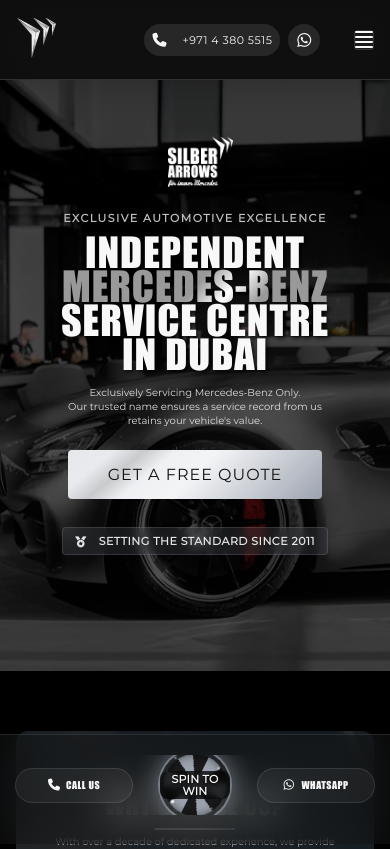
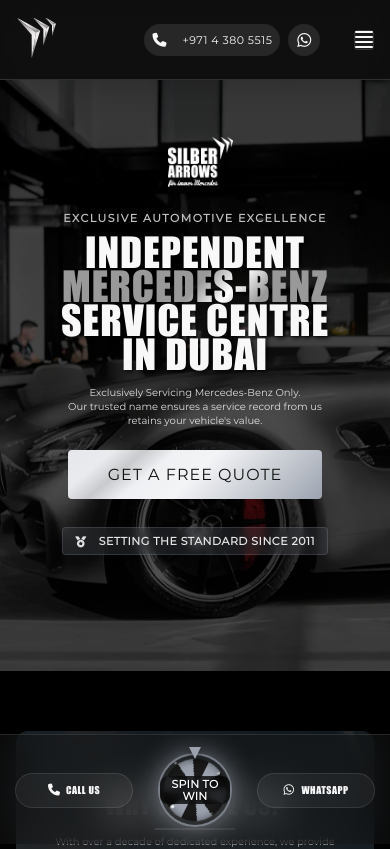
Before and after one commit to gentlegiant96202/silberarrows.github.io, a Next.js app: page / in a window 390 px wide. Shown: the top 849 px of the page. Built offline with nearby package versions, Linux system fonts and the light colour scheme.

Commit message:
Fix spin wheel cutting issue - increase container heights and remove overflow hidden

```diff
--- a/app/globals.css
+++ b/app/globals.css
@@ -2258,11 +2258,12 @@
         gap: 15px;
         transition: all 0.3s ease;
         box-sizing: border-box;
-    overflow: hidden;
+        overflow: visible;
         flex-wrap: nowrap;
         align-items: center;
         justify-content: center;
-    height: 60px;
+        height: 80px;
+        min-height: 80px;
     }
 
 .footer-action {
@@ -2535,12 +2536,12 @@
     }
 
     .mobile-footer {
-        padding: 20px 15px;
-        /* Much larger height for Android compatibility */
+        padding: 15px;
+        /* Height to accommodate 70px spin wheel + padding */
         height: 110px;
         min-height: 110px;
         max-height: 110px;
-        overflow: hidden;
+        overflow: visible;
         left: 0;
         right: 0;
         width: 100%;
@@ -2553,6 +2554,8 @@
         max-width: 100%;
         margin: 0;
         padding: 0;
+        overflow: visible;
+        height: auto;
     }
 
     .footer-actions {
```
Lines whose indentation alone changed are shown as unchanged.
